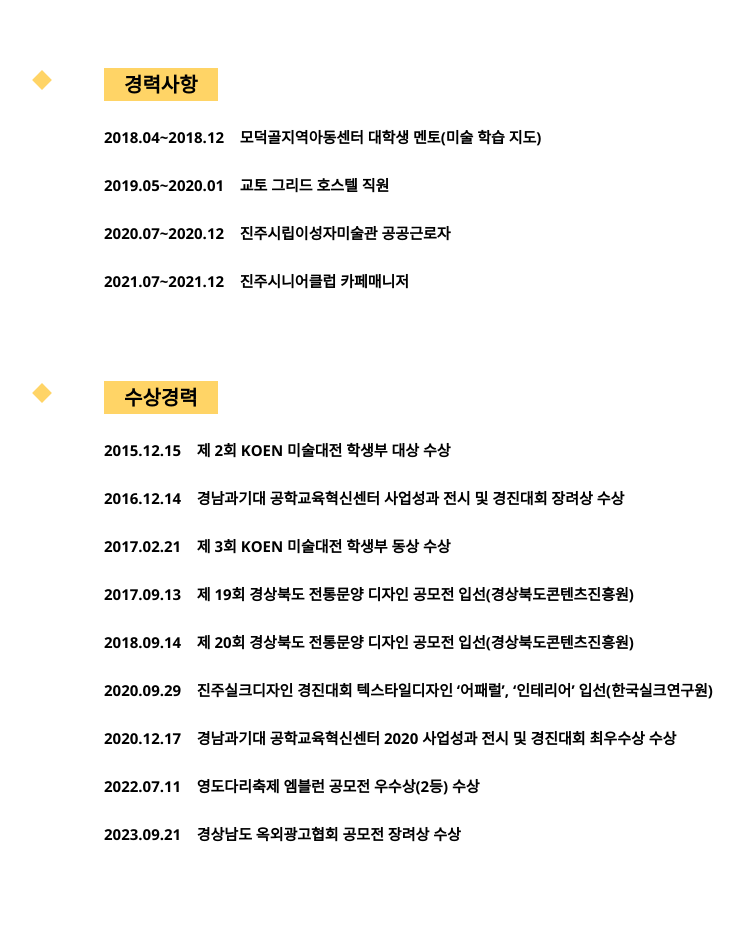
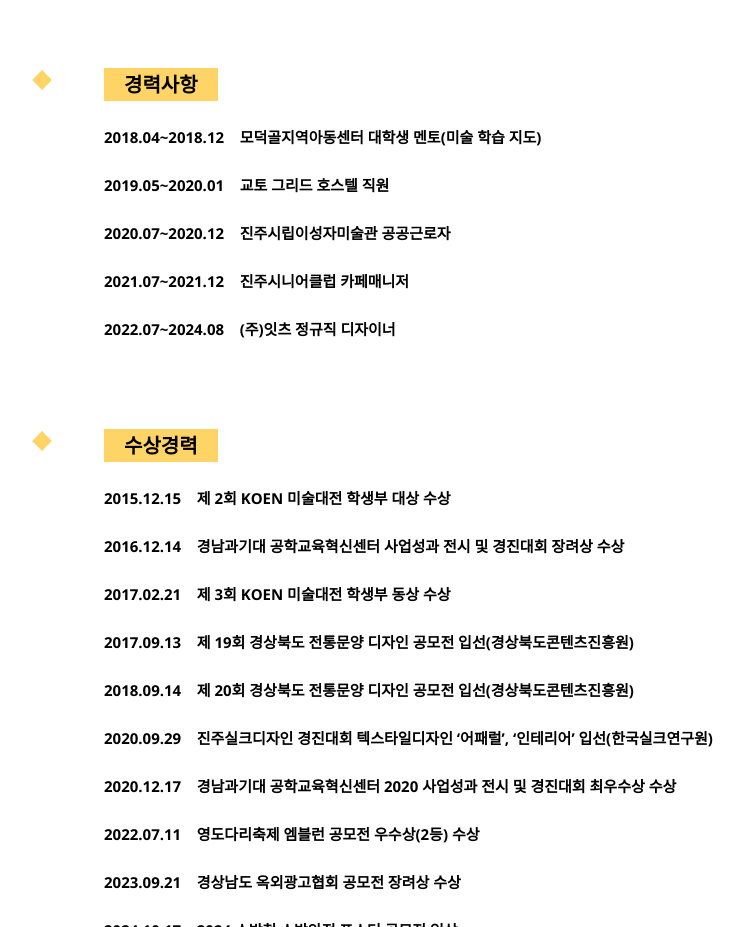
Before and after one commit to johaeseong/good-portfolio, a plain HTML site: page index.html in a window 1280 px wide. Shown: the part 4280-5207 px from the top of the page, without its empty margins (71-815 px from the left). Drawn offline with nearby package versions, Linux system fonts and the light colour scheme; a web font is replaced by a local one.

Commit message:
Update index.html

```diff
--- a/index.html
+++ b/index.html
@@ -339,7 +339,10 @@
                                     2020.07~2020.12 &nbsp;&nbsp; 진주시립이성자미술관 공공근로자
                                     <br>
                                     <br>
-                                    2021.07~2021.12 &nbsp;&nbsp; 진주시니어클럽 카페매니저</strong></p>
+                                    2021.07~2021.12 &nbsp;&nbsp; 진주시니어클럽 카페매니저
+                                    <br>
+                                    <br>
+                                    2022.07~2024.08 &nbsp;&nbsp; (주)잇츠 정규직 디자이너</strong></p>
                         </div>
                     </li>
                     <li class="timeline-event" data-aos="fade-up" data-aos-delay=".4">
@@ -377,6 +380,9 @@
                                     <br>
                                     <br>
                                     2023.09.21 &nbsp;&nbsp; 경상남도 옥외광고협회 공모전 장려상 수상
+                                    <br>
+                                    <br>
+                                    2024.10.17 &nbsp;&nbsp; 2024 소방청 소방안전 포스터 공모전 입상
                                 </strong></p>
                         </div>
                     </li>
```
